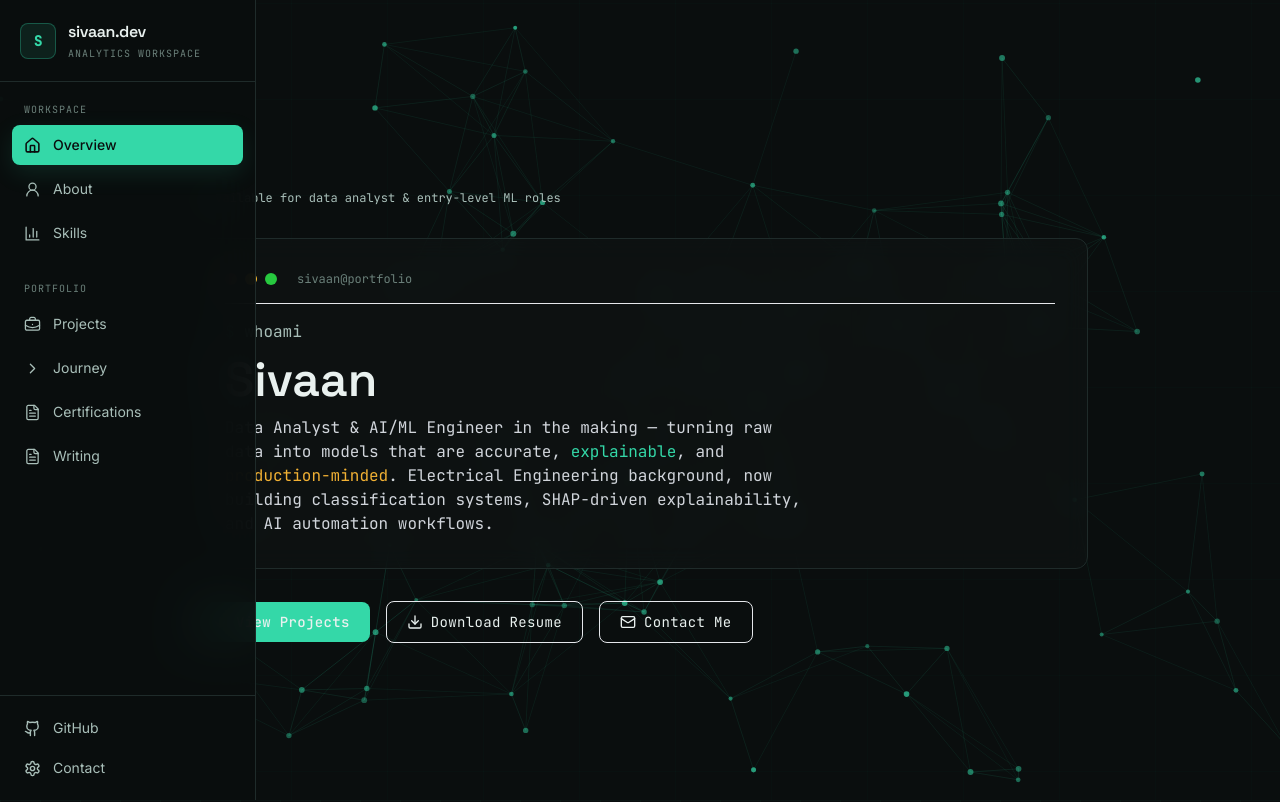
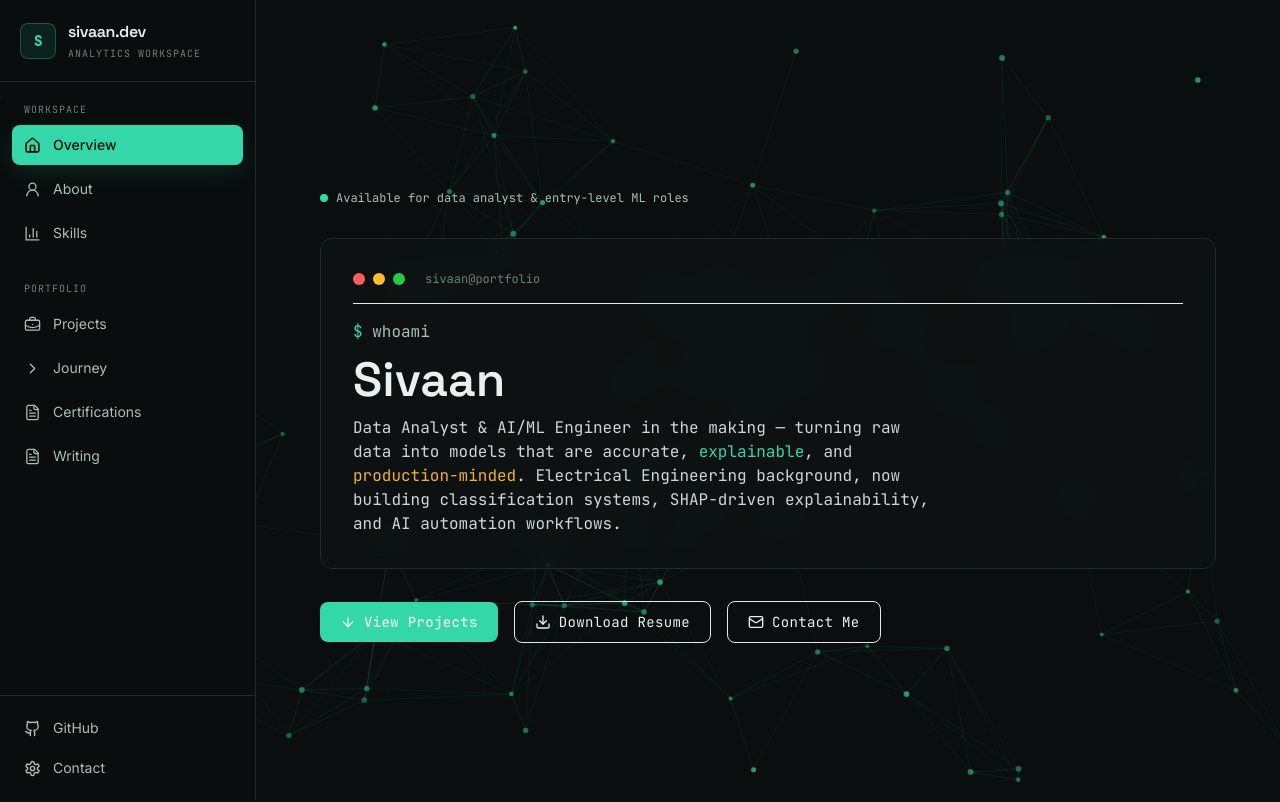
Before and after one commit to Sivaan66/sivaan-portfolio, a React (Vite) app: page / in a window 1280 px wide. Shown: the top 802 px of the page. Built offline with nearby package versions, Linux system fonts and the light colour scheme.

Commit message:
Add dashboard shell layout

```diff
--- a/src/App.jsx
+++ b/src/App.jsx
@@ -16,7 +16,8 @@
     <div className="min-h-screen">
       <AnimatedBackground />
       <Navbar />
-      <main>
+      <main className="lg:pl-64">
+        <div className="mx-auto max-w-[1500px] px-4 sm:px-6 lg:px-8">
           <Hero />
           <About />
           <Skills />
@@ -26,8 +27,11 @@
           <Blog />
           <GitHubStats />
           <Contact />
+        </div>
       </main>
+      <div className="lg:pl-64">
         <Footer />
+      </div>
     </div>
   );
 }
```
Lines whose indentation alone changed are shown as unchanged.
